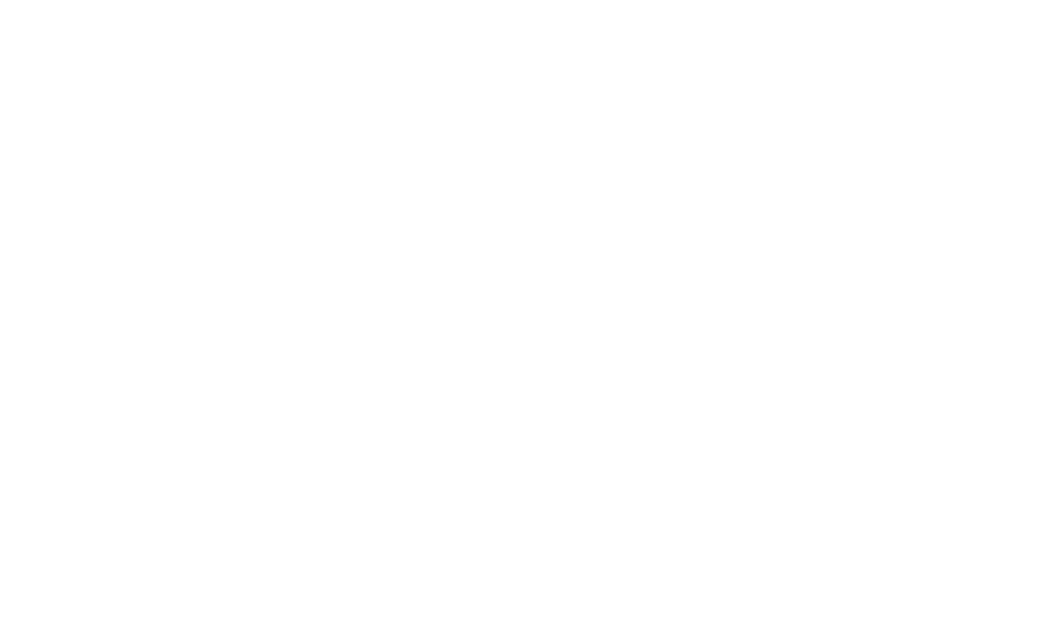
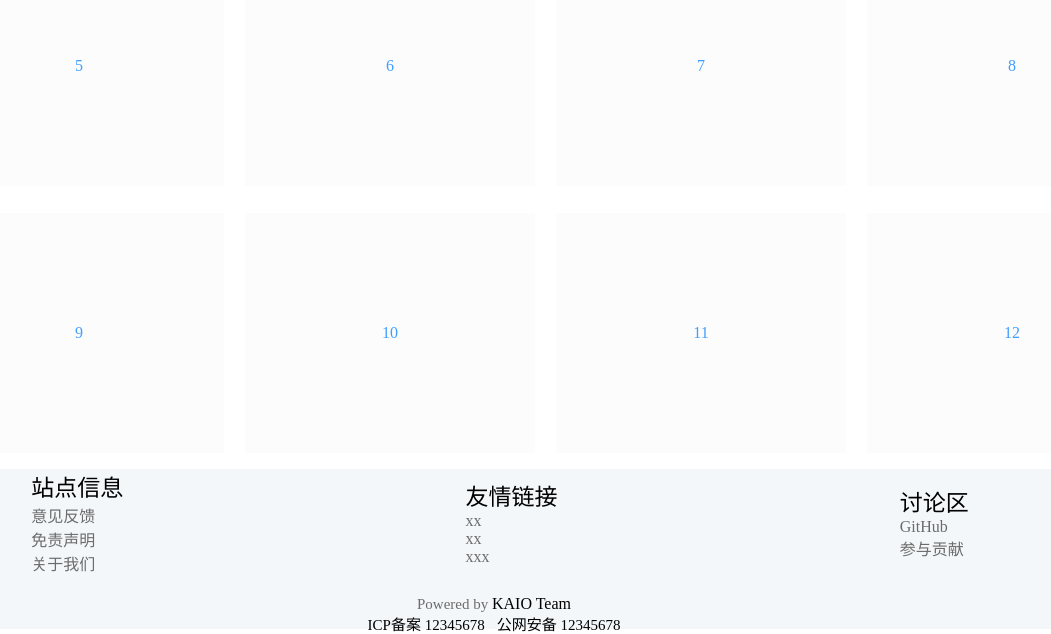
Before and after one commit to CitricAcid18/KagarinoGALWeb, a Vue app: page / in a window 1280 px wide. Shown: the part 411-1045 px from the top of the page, without its empty margins (140-1191 px from the left). Before the commit the page ends 800 px from the top, so only its background shows below. Built offline with nearby package versions, Linux system fonts and the light colour scheme.

Commit message:
完成under区域

```diff
--- a/package.json
+++ b/package.json
@@ -11,6 +11,7 @@
     "type-check": "vue-tsc --build --force"
   },
   "dependencies": {
+    "element-plus": "^2.7.3",
     "pinia": "^2.1.7",
     "vue": "^3.4.21",
     "vue-router": "^4.3.0"
--- a/src/assets/css/layout.css
+++ b/src/assets/css/layout.css
@@ -67,3 +67,49 @@
 .head .buttons .bt2:active{
     background-color: #ff638a;
 }
+
+
+.under{
+    background-color: #F4F7FA;
+    width: 100%;
+    height: 20vh;
+}
+
+.under .box{
+    display: flex;
+    flex-direction: row;
+    justify-content: space-around;
+    align-items: center;
+}
+
+.under .box h2{
+    font-weight: 300;
+    font-size: 23px;
+}
+
+.under .box a{
+    font-weight: 200;
+    font-size: 16px;
+    color: #6b6b6b;
+}
+
+.under p{
+    margin-top: 20px;
+    font-size: 15px;
+    color: #6b6b6b;
+    text-align: center;
+}
+
+.under p a{
+    margin-right: 12px;
+}
+
+
+.under p a:first-child span{
+    font-size: 16px;
+    font-weight: 300;
+}
+
+.under p a:nth-child(2),:nth-child(3) span{
+    font-size: 15px;
+}
--- a/src/main.ts
+++ b/src/main.ts
@@ -2,6 +2,9 @@
 
 import { createApp } from 'vue'
 import { createPinia } from 'pinia'
+import ElementPlus from 'element-plus'
+import 'element-plus/dist/index.css'
+
 
 import App from './App.vue'
 import router from './router'
@@ -10,5 +13,6 @@
 
 app.use(createPinia())
 app.use(router)
+app.use(ElementPlus)
 
 app.mount('#app')
--- a/src/views/layout/index.vue
+++ b/src/views/layout/index.vue
@@ -11,8 +11,84 @@
     </div>
 
     <!-- cover -->
+    <div class="cover">
+        <ul v-infinite-scroll="load" class="infinite-list" style="overflow: auto">
+            <li v-for="i in count" :key="i" class="infinite-list-item">{{ i }}</li>
+        </ul>
+    </div>
     <!-- under -->
+
+    <div class="under">
+        <div class="box">
+            <div class="information">
+                <h2>站点信息</h2>
+                <ul>
+                    <li><a href="#">意见反馈</a></li>
+                    <li><a href="#">免责声明</a></li>
+                    <li><a href="#">关于我们</a></li>
+                </ul>
+            </div>
+            <div class="friends">
+                <h2>友情链接</h2>
+                <ul>
+                    <li><a href="#">xx</a></li>
+                    <li><a href="#">xx</a></li>
+                    <li><a href="#">xxx</a></li>
+                </ul>
+            </div>
+            <div class="uwants">
+                <h2>讨论区</h2>
+                <ul>
+                    <li><a href="#">GitHub</a></li>
+                    <li><a href="#">参与贡献</a></li>
+                </ul>
+            </div>
+        </div>
+        <p>Powered by <a href="#"><span>KAIO Team</span><br></a> <a href="#"><span>ICP备案 12345678</span></a><a href="#"><span>公网安备 12345678</span></a></p>
+    </div>
 </template>
 
 <script lang="ts" setup>
+import { ref } from 'vue'
+import xx from 'element-plus';
+const count = ref(0)
+const load = () => {
+    if (count.value > 10){
+        return
+    }
+    count.value += 2
+
+}
+
 </script>
+
+<style>
+.cover {
+    display: flex;
+    justify-content: center;
+    align-items: center;
+}
+.cover .infinite-list {
+    display: grid;
+    grid-template-columns: 1fr 1fr 1fr 1fr;
+    grid-gap: 1px 1px;
+    height: 100vh;
+    width: 90vw;
+}
+
+.cover .infinite-list .infinite-list-item {
+    display: flex;
+    justify-content: center;
+    align-items: center;
+    flex-direction: column;
+    height: 240px;
+    width: 290px;
+    background: var(--root-white);
+    margin: 10px;
+    color: var(--el-color-primary);
+}
+
+.cover .infinite-list .infinite-list-item+.list-item {
+    margin-top: 10px;
+}
+</style>
```
Also changed, not shown: 1 other file (tests, documents, lock files or other folders).
